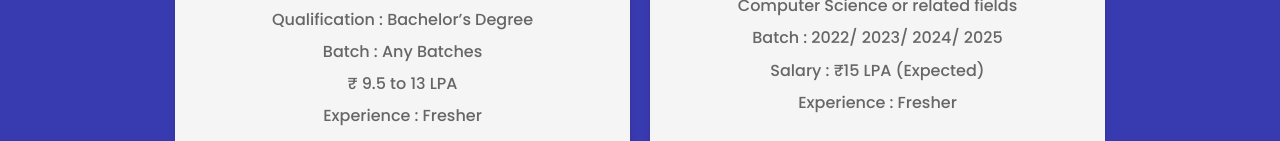
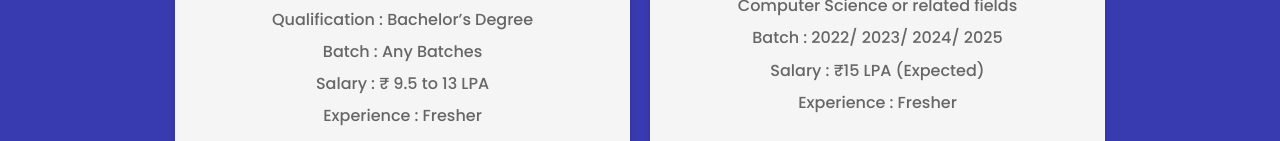
Before and after one commit to krankit5914/latest_job_notifications, a React (Create React App) app: page / in a window 1280 px wide. Shown: the part 811-952 px from the top of the page. Built offline with nearby package versions, Linux system fonts and the light colour scheme.

Commit message:
some error solve

```diff
--- a/src/dummydata.js
+++ b/src/dummydata.js
@@ -76,7 +76,7 @@ export const jobsCard = [
     Location: "Location : Bengaluru",
     Qualification: " Qualification : Bachelor’s Degree",
     Batch: "Batch : Any Batches ",
-    Salary: "₹ 9.5 to 13 LPA",
+    Salary: "Salary : ₹ 9.5 to 13 LPA",
     Experience: "Experience : Fresher",
     link: "https://unstop.com/jobs/software-engineer-storage-microsoft-1364132?utm_source=Prepflix&utm_medium=Affiliates&utm_campaign=MICROSOFT20022025&ref=AffPrepflix",
   },
```
